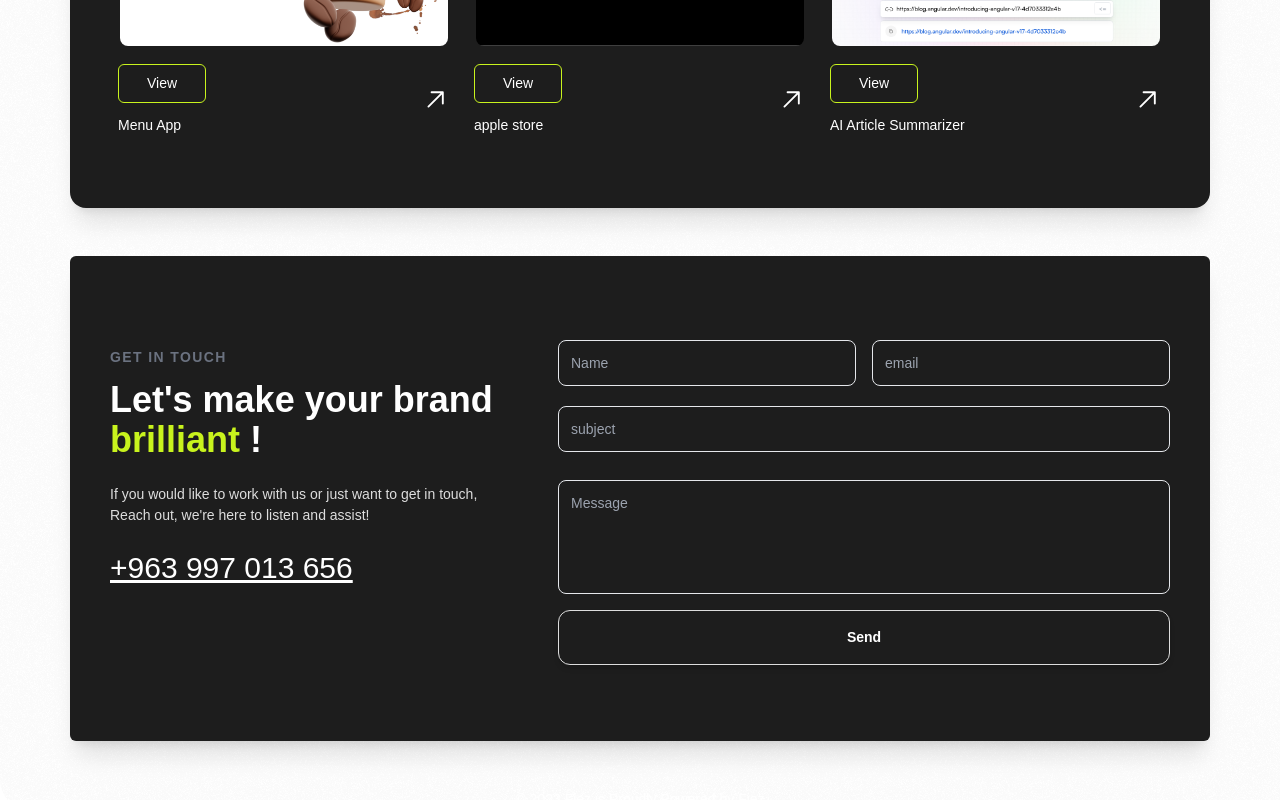
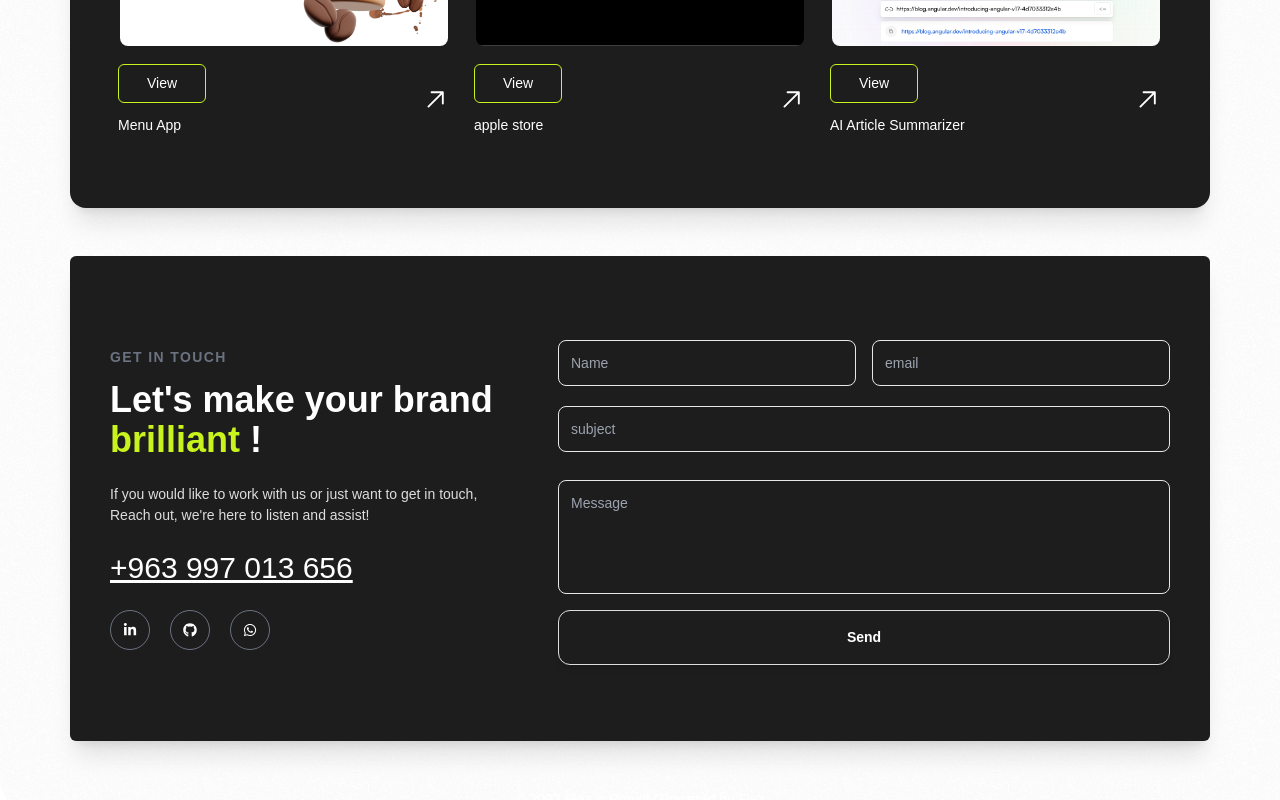
Before and after one commit to FiezAlhagwork/fiez--portfolio, a React (Create React App) app: page / in a window 1280 px wide. Shown: the part 3254-4054 px from the top of the page. Built offline with nearby package versions, Linux system fonts and the light colour scheme.

Commit message:
change section contact and projectDetails

```diff
--- a/src/Pages/ProjectDetails.jsx
+++ b/src/Pages/ProjectDetails.jsx
@@ -68,9 +68,9 @@ const ProjectDetails = () => {
                 {data.description}
               </p>
               <div className="pt-10">
-                {data.Features.map((item) => {
+                {data.Features.map((item, index) => {
                   return (
-                    <h1 className="text-lg py-3">
+                    <h1 className="text-lg py-3" key={index}>
                       <span className="mr-2">
                         <GoIterations />
                       </span>
--- a/src/components/Contact.jsx
+++ b/src/components/Contact.jsx
@@ -1,26 +1,17 @@
-import { useContext, useRef } from "react";
+import { useContext } from "react";
 import { modes } from "../context/Context";
 import Title from "./Title";
 import TextFiled from "./TextFiled";
 import { SocialMeda, whatsappLink } from "../constants";
 import { useGSAP } from "@gsap/react";
 import { animateWithGsap } from "../utils";
-import gsap from "gsap";
+
 
 const Contact = () => {
   const { mode } = useContext(modes);
-  const containerRef = useRef(null);
   useGSAP(() => {
-    const cards = containerRef.current?.children;
+
     animateWithGsap("#title" , {opacity:1 , y:0 , duration:1,ease:"power3.out"})
-    if (cards && cards.length > 0) {
-      animateWithGsap(cards, {
-        opacity: 1,
-        y: 0,
-        duration: 1.3,
-        ease: "power3.out",
-      });
-    }
 
 
   }, []);
@@ -48,12 +39,12 @@ const Contact = () => {
             <button className=" text-3xl underline">+963 997 013 656</button>
           </a>
 
-          <ul className=" flex mt-6  gap-x-5" ref={containerRef}>
+          <ul className=" flex mt-6  gap-x-5" >
             {SocialMeda.map((data) => {
               return (
                 <li
                   key={data.id}
-                  className={` opacity-0 translate-y-36  p-3 rounded-full border border-solid border-gray-500 ${
+                  className={` p-3 rounded-full border border-solid border-gray-500 ${
                     mode === true
                       ? " text-white hover:bg-white hover:text-black"
                       : "text-black hover:bg-black hover:text-[#fff]"
```
